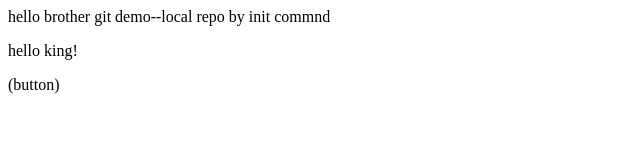
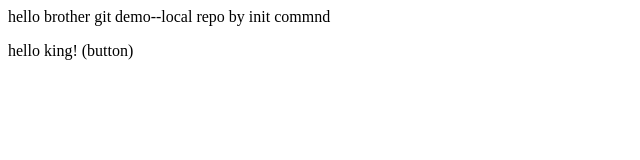
Before and after one commit to iamvishvpatel/LocalRepo, a plain HTML site: page index.html in a window 1280 px wide. Shown: the whole page, without its empty margins (0-640 px from the left). Drawn offline with Linux system fonts and the light colour scheme.

Commit message:
add button

```diff
--- a/index.html
+++ b/index.html
@@ -1,2 +1,2 @@
 <p>hello brother git demo--local repo by init commnd</p>
-<p>hello king!</p> (button)
+<p>hello king! (button)</p>
```
